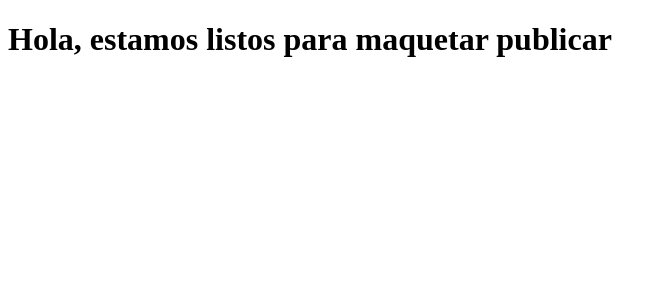
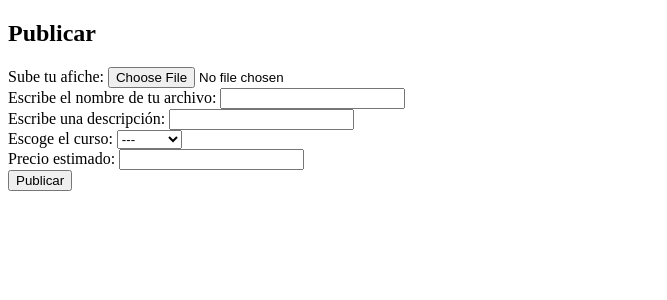
Before and after one commit to DCC-CC4401/2024-1-CC4401-1-grupo-6, a Django app: page /publicar/ in a window 1280 px wide. Shown: the top 300 px of the page, without its empty margins (0-667 px from the left). Run offline with Django 5.2, Linux system fonts and the light colour scheme.

Commit message:
FEAT: Add form for page

```diff
--- a/aprende_beauchef/baseapp/templates/publicar.html
+++ b/aprende_beauchef/baseapp/templates/publicar.html
@@ -1,7 +1,41 @@
 {%extends 'base.html'%}
 {%block title%}
-Acá puedes publicar tu afiche
+Publicar
 {%endblock%}
 {%block content%}
-<h1>Hola, estamos listos para maquetar publicar</h1>
+<div class="container-form">
+    <form name="formularioPublicar" id="form_artesano" method="post" enctype="multipart/form-data">
+        <h2 class="titulo">Publicar</h2>
+        <div class="input">
+            <label for="miAfiche">Sube tu afiche:</label>
+            <input type="file" id="miAfiche" name="miAfiche" accept="image/,.pdf">
+        </div>
+        <div class="inputNombre">
+            <label for="fnombre">Escribe el nombre de tu archivo:</label>
+            <input type="text" id="fnombre" name="fnombre"><br>
+        </div>
+        <div class="inputDescripcion">
+            <label for="fdescripcion">Escribe una descripción:</label>
+            <input type="text" id="fdescripcion" name="fdescripcion"><br>
+        </div>
+
+        <label for="cursos">Escoge el curso:</label>
+
+        <select name="cursos" id="cursos">
+            <option value="Ninguno">---</option>
+            <option value="Curso1">Curso1</option>
+            <option value="Curso2">Curso2</option>
+            <option value="Curso3">Curso3</option>
+        </select><br>
+
+        <label for="fPrecio">Precio estimado:</label>
+        <input type="number" id="fPrecio" name="fPrecio"><br>
+        <button id="bSubmit" type="button"> Publicar </button>
+    </form>
+    <div id="popup-box" hidden>
+        <h2 id="popup-msg"></h2>
+        <button id="b1"> Sí, confirmo </button>
+        <button id="b2"> No, quiero volver al formulario </button>
+    </div>
+</div>
 {%endblock%}
```
Also changed, not shown: aprende_beauchef/baseapp/static/css/publicar.css (added, +64 -0 lines).
